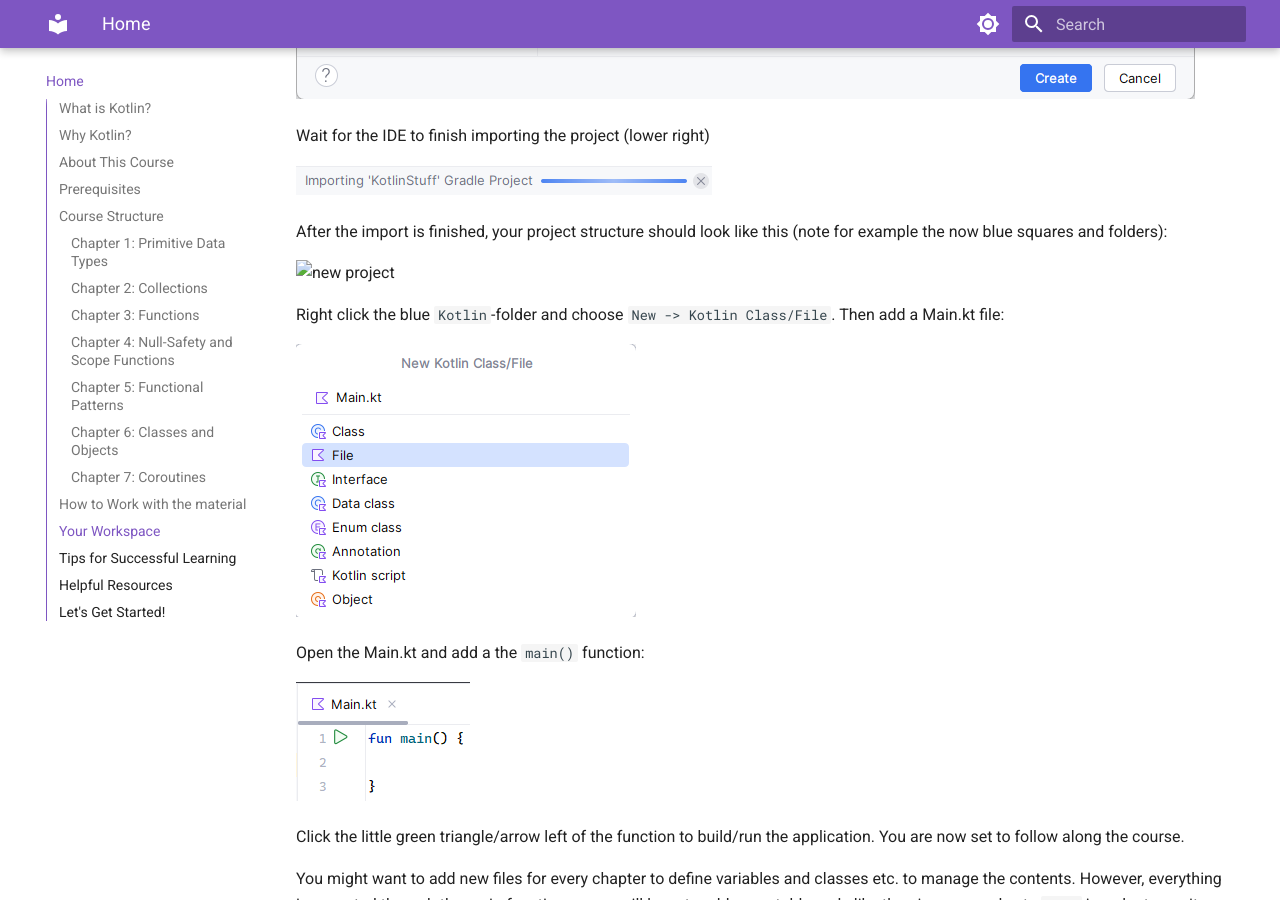
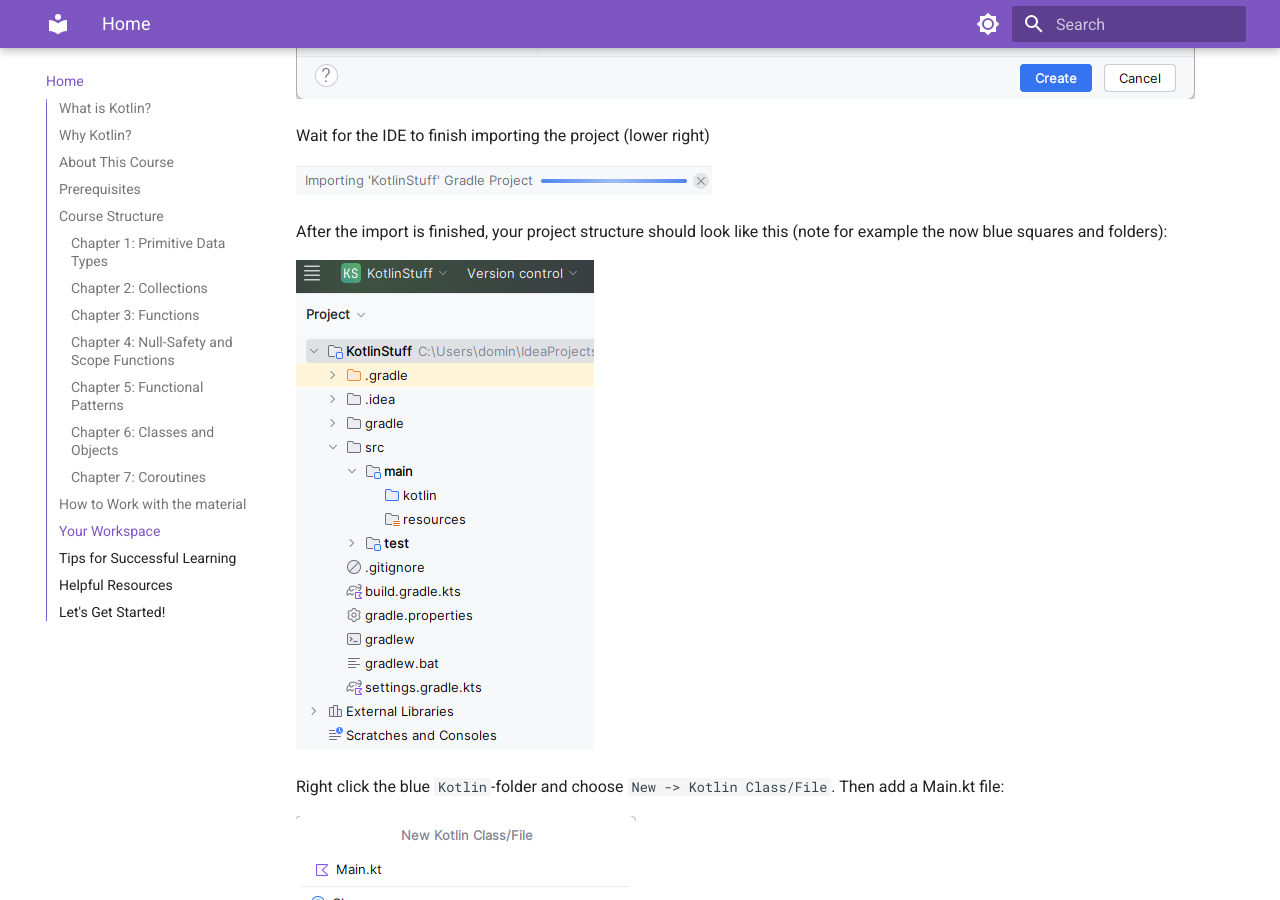
Before and after one commit to kirschkakao/KotlinIntroduction, an MkDocs documentation site: the page built from docs/index.md, in a window 1280 px wide and 900 px high, scrolled down 2943 px. Built offline with MkDocs 1.6.1 and Material for MkDocs 9.7.7, drawn with Linux system fonts in a browser that asks for light colours.

Commit message:
fix links

```diff
--- a/docs/index.md
+++ b/docs/index.md
@@ -73,7 +73,7 @@ Wait for the IDE to finish importing the project (lower right)
 
 After the import is finished, your project structure should look like this (note for example the now blue squares and folders):
 
-![new project](.images/initial_project_structure.png)
+![new project](images/initial_project_structure.png)
 
 Right click the blue `Kotlin`-folder and choose `New -> Kotlin Class/File`. Then add a Main.kt file:
 
```
